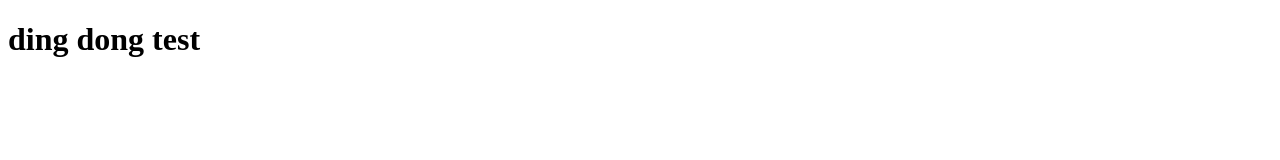
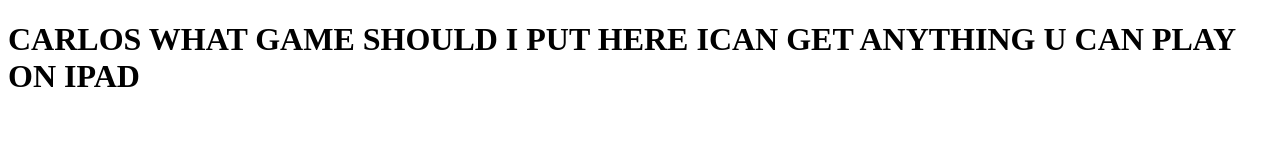
Before and after one commit to Carson-alt/HTML-test-, a plain HTML site: page Index.html in a window 1280 px wide. Drawn offline with Linux system fonts and the light colour scheme.

Commit message:
Update Index.html

```diff
--- a/Index.html
+++ b/Index.html
@@ -5,7 +5,7 @@
 </head>
 <body>
 
-<h1>ding dong test </h1>
+<h1>CARLOS WHAT GAME SHOULD I PUT HERE ICAN GET ANYTHING U CAN PLAY ON IPAD </h1>
 
 
 </body>
```
